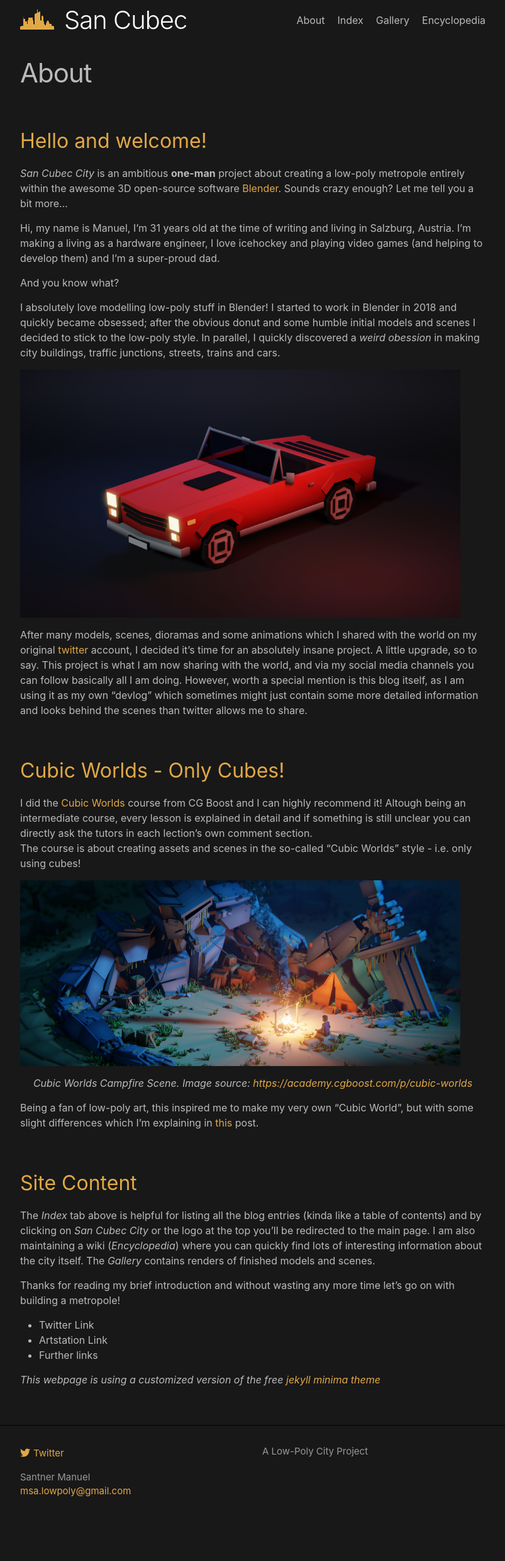
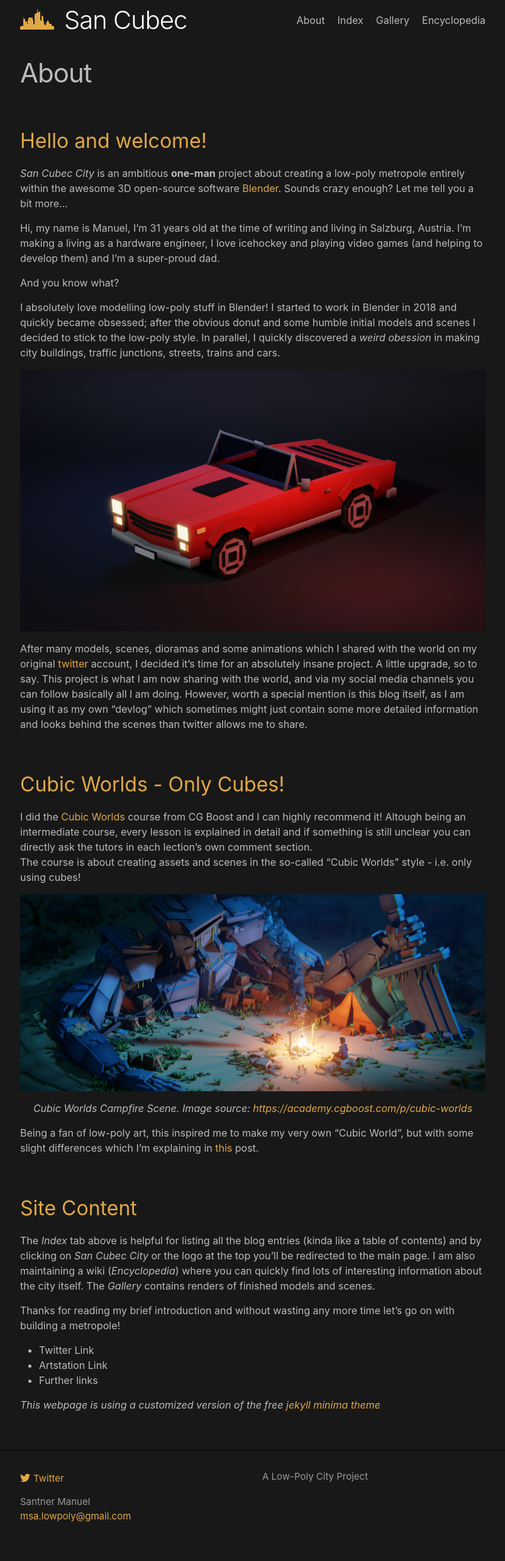
Before and after one commit to kant/san_cubec_blog, a Jekyll site: the page built from about.md, in a window 1280 px wide. Shown: the whole page at 63% size, without its empty margins (238-1041 px from the left). Built offline with Jekyll 4.4.1, drawn with Linux system fonts in a browser that asks for light colours; before the commit the page ends 2440 px from its top, so only the background shows below that.

Commit message:
Update about.md

```diff
--- a/about.md
+++ b/about.md
@@ -15,8 +15,7 @@ And you know what?
 I absolutely love modelling low-poly stuff in Blender!
 I started to work in Blender in 2018 and quickly became obsessed; after the obvious donut and some humble initial models and scenes I decided to stick to the low-poly style. In parallel, I quickly discovered a _weird obession_ in making city buildings, traffic junctions, streets, trains and cars.
 
-<img src="https://msantner.github.io/san_cubec_blog/assets/images/about/cabrio.png" alt="Lw-Poly Cabrio" width="700"/>
-<!--![Low-Poly Cabrio](https://msantner.github.io/san_cubec_blog/assets/images/about/cabrio.png "Low-Poly Cabrio")-->
+![Low-Poly Cabrio](https://msantner.github.io/san_cubec_blog/assets/images/about/cabrio.png "Low-Poly Cabrio")
 
 After many models, scenes, dioramas and some animations which I shared with the world on my original [twitter][id2] account, I decided it's time for an absolutely insane project. A little upgrade, so to say. This project is what I am now sharing with the world, and via my social media channels you can follow basically all I am doing. However, worth a special mention is this blog itself, as I am using it as my own "devlog" which sometimes might just contain some more detailed information and looks behind the scenes than twitter allows me to share.
 
@@ -25,8 +24,7 @@ After many models, scenes, dioramas and some animations which I shared with the
 I did the [Cubic Worlds][id3] course from CG Boost and I can highly recommend it! Altough being an intermediate course, every lesson is explained in detail and if something is still unclear you can directly ask the tutors in each lection's own comment section.\
 The course is about creating assets and scenes in the so-called "Cubic Worlds" style - i.e. only using cubes!
 
-<img src="https://msantner.github.io/san_cubec_blog/assets/images/onlycubes/campfire_render_HD_cgBoost.jpg" alt="Cubic Worlds by CG Boost" width="700"/>
-<!--![Cubic Worlds](https://msantner.github.io/san_cubec_blog/assets/images/onlycubes/campfire_render_HD_cgBoost.jpg "Cubic Worlds by CG Boost")-->
+![Cubic Worlds](https://msantner.github.io/san_cubec_blog/assets/images/onlycubes/campfire_render_HD_cgBoost.jpg "Cubic Worlds by CG Boost")
 <p style="text-align: center;"> <i>Cubic Worlds Campfire Scene. Image source: <a href="url">https://academy.cgboost.com/p/cubic-worlds</a></i></p>
 
 Being a fan of low-poly art, this inspired me to make my very own "Cubic World", but with some slight differences which I'm explaining in [this][id4] post.
```
